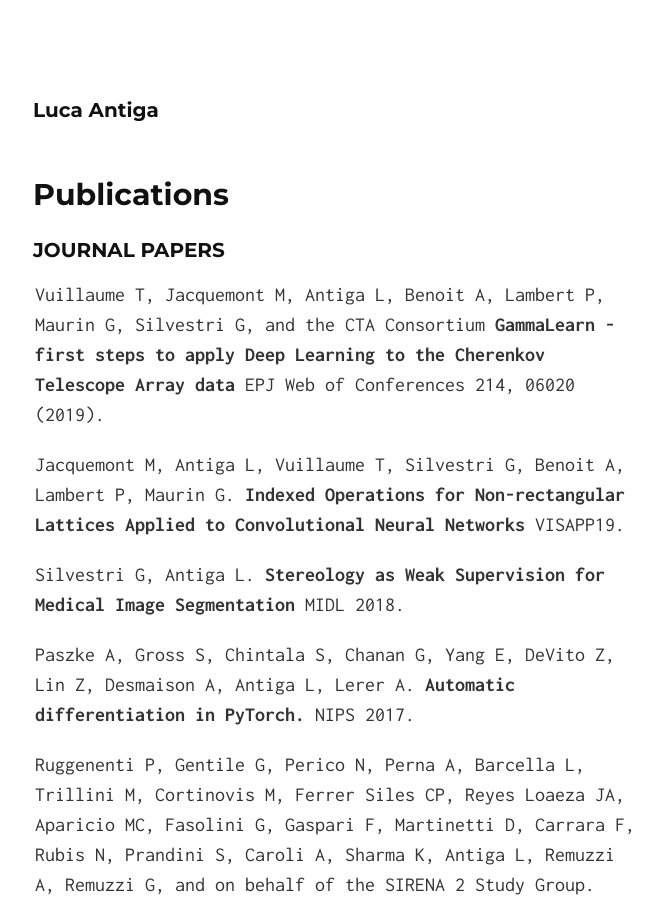
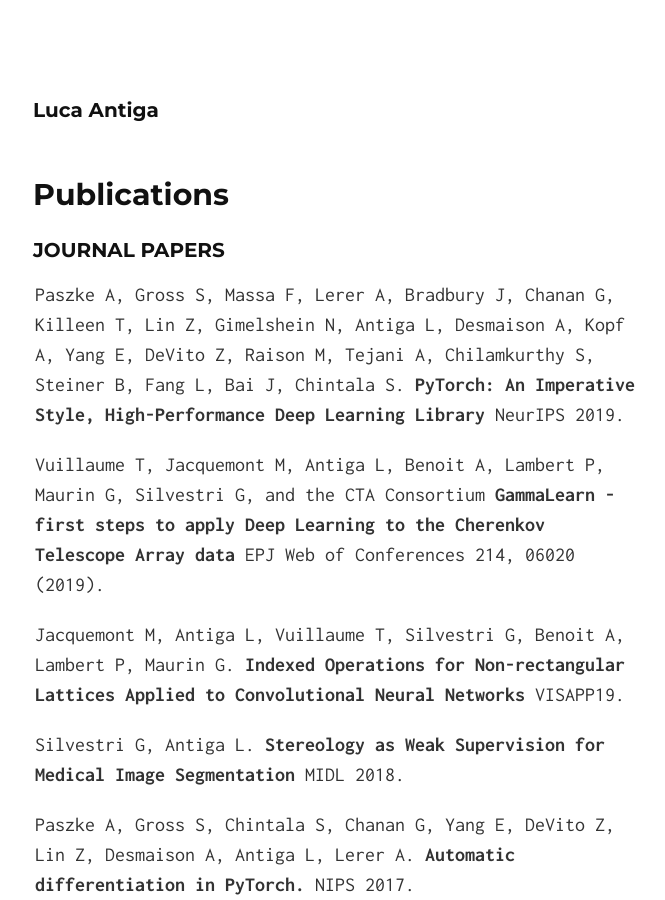
Before and after one commit to lantiga/lantiga.github.com, a Jekyll site: the page built from publications.html, in a window 1280 px wide and 900 px high. Shown: the whole window, without its empty margins (305-970 px from the left). Built offline with Jekyll 4.4.1, drawn with Linux system fonts in a browser that asks for light colours; Markdown is read by kramdown in place of the engine named in the settings.

Commit message:
Update publications

```diff
--- a/_includes/publications.md
+++ b/_includes/publications.md
@@ -3,6 +3,7 @@
 ## Publications
 
 ### Journal papers
+* Paszke A, Gross S, Massa F, Lerer A, Bradbury J, Chanan G, Killeen T, Lin Z, Gimelshein N, Antiga L, Desmaison A, Kopf A, Yang E, DeVito Z, Raison M, Tejani A, Chilamkurthy S, Steiner B, Fang L, Bai J, Chintala S. **PyTorch: An Imperative Style, High-Performance Deep Learning Library** NeurIPS 2019.
 * Vuillaume T, Jacquemont M, Antiga L, Benoit A, Lambert P, Maurin G, Silvestri G, and the CTA Consortium **GammaLearn - first steps to apply Deep Learning to the Cherenkov Telescope Array data** EPJ Web of Conferences 214, 06020 (2019).
 * Jacquemont M, Antiga L, Vuillaume T, Silvestri G, Benoit A, Lambert P, Maurin G. **Indexed Operations for Non-rectangular Lattices Applied to Convolutional Neural Networks** VISAPP19.
 * Silvestri G, Antiga L. **Stereology as Weak Supervision for Medical Image Segmentation** MIDL 2018.
```
